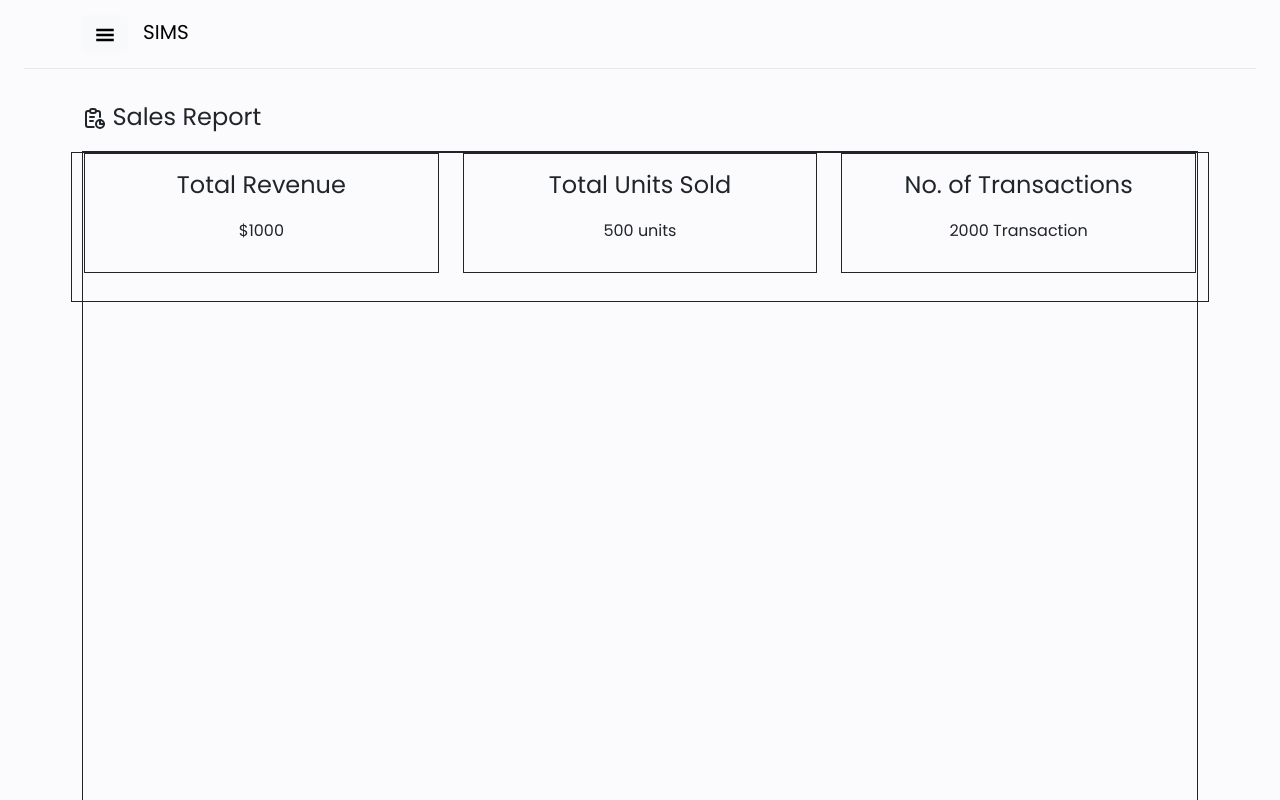
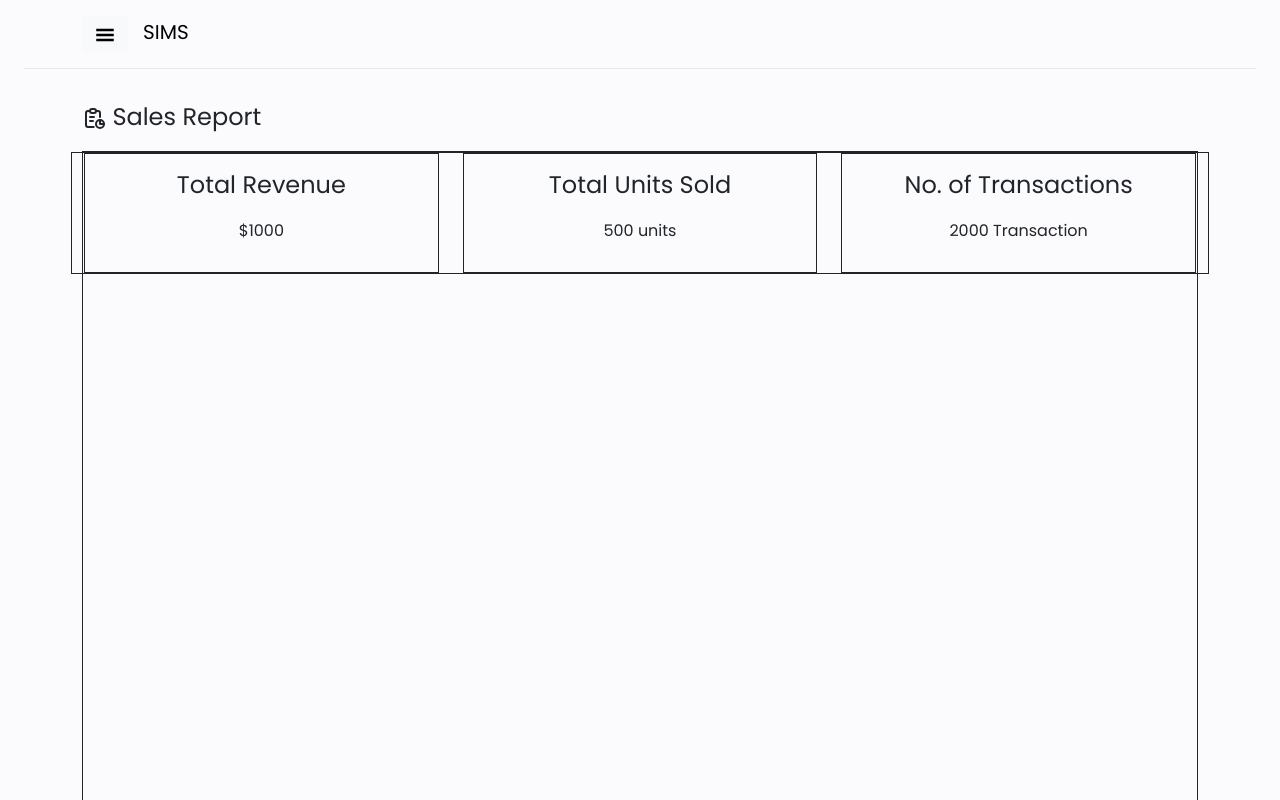
Before and after one commit to MarkRyuo/SalesInventoryManagementSystem_SIMS, a React (Vite) app in the folder client/: page /ReportPage in a window 1280 px wide. Shown: the top 800 px of the page. Built offline with nearby package versions, Linux system fonts and the light colour scheme.

Commit message:
Subject : Body

```diff
--- a/client/src/pages/Css/Report.module.css
+++ b/client/src/pages/Css/Report.module.css
@@ -2,11 +2,14 @@
 
 /* * Reportcss */
 
+.contentReport {
+
+}
 
 .rowReport {
 
     border: 1px solid;
-    height: 150px;  /* fix height */
+    height: auto;  /* fix height */
 }
 
 
```
